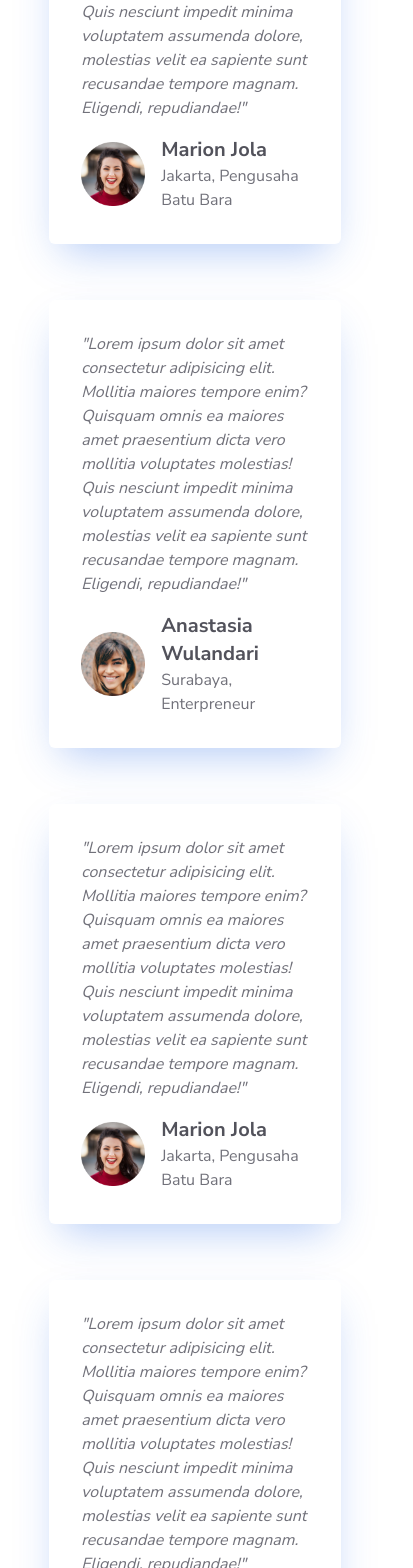
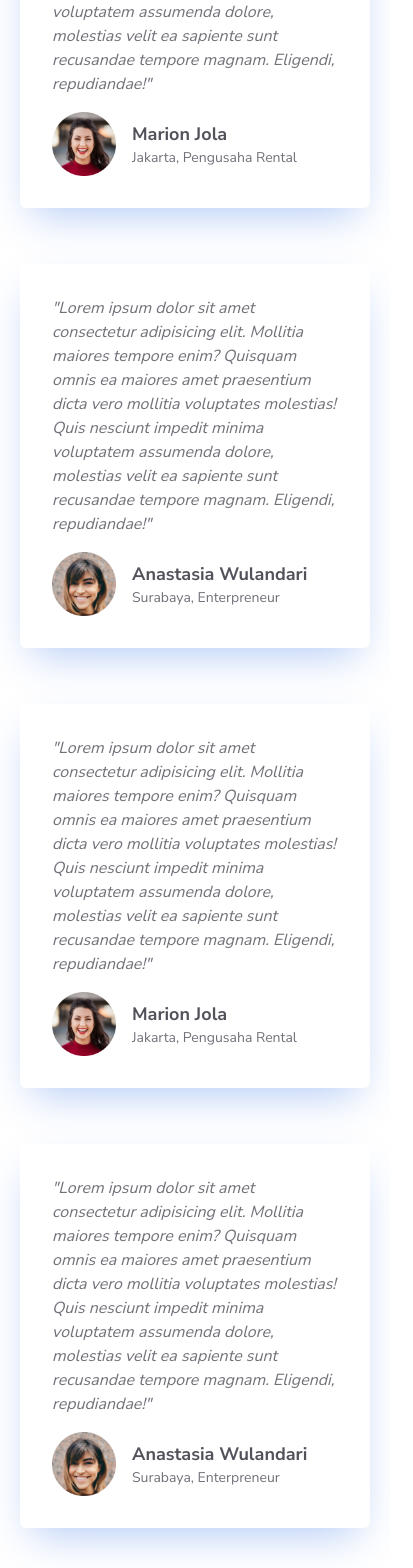
Before and after one commit to rezakurniawan17/kreditku, a Vue app: page / in a window 390 px wide. Shown: the part 3840-5408 px from the top of the page, 413 px wide, since content can reach past the window. Built offline with nearby package versions, Linux system fonts and the light colour scheme; what tailwindcss-debug-screens would draw is missing.

Commit message:
footer fixing

```diff
--- a/src/components/FooterApp.vue
+++ b/src/components/FooterApp.vue
@@ -4,7 +4,7 @@
       <div class="text-center">
         <!-- Titile -->
         <h3 class="mb-4 text-4xl font-extrabold text-white">Kreditku</h3>
-        <div class="mb-4 space-x-6 text-lg text-white md:space-x-10">
+        <div class="mb-4 space-x-4 text-base text-white md:text-lg md:space-x-10">
           <a href="#" class="hover:text-gray-200">Beranda</a>
           <a href="#" class="hover:text-gray-200">Produk</a>
           <a href="#" class="hover:text-gray-200">Layanan</a>
--- a/src/components/ReviewApp.vue
+++ b/src/components/ReviewApp.vue
@@ -9,14 +9,14 @@
         <img class="absolute top-0 right-[-50px] z-[-99]" src="../assets/img/quote-mark.svg" alt="">
       </div>
       <!-- Review -->
-      <div class="grid w-10/12 grid-cols-1 mx-auto gap-14 lg:gap-10 lg:grid-cols-2">
-        <div class="px-8 py-8 rounded-md w-12/12 lg:w-full shadow-primary">
+      <div class="grid w-full grid-cols-1 mx-auto lg:w-10/12 gap-14 lg:gap-10 lg:grid-cols-2">
+        <div class="w-full px-8 py-8 rounded-md shadow-primary">
           <p class="italic text-captions">"Lorem ipsum dolor sit amet consectetur adipisicing elit. Mollitia maiores tempore enim? Quisquam omnis ea maiores amet praesentium dicta vero mollitia voluptates molestias! Quis nesciunt impedit minima voluptatem assumenda dolore, molestias velit ea sapiente sunt recusandae tempore magnam. Eligendi, repudiandae!"</p>
           <div class="flex items-center mt-4">
             <img class="w-16" src="../assets/img/review1.png" alt="Review Image 1">
             <div class="ml-4">
-              <p class="text-xl font-bold text-title">Marion Jola</p>
-              <p class="text-captions">Jakarta, Pengusaha Batu Bara</p>
+              <p class="text-lg font-bold lg:text-xl text-title">Marion Jola</p>
+              <p class="text-sm text-captions lg:text-base">Jakarta, Pengusaha Rental</p>
             </div>
           </div>
         </div>
@@ -25,8 +25,8 @@
           <div class="flex items-center mt-4">
             <img class="w-16" src="../assets/img/review2.png" alt="Review Image 1">
             <div class="ml-4">
-              <p class="text-xl font-bold text-title">Anastasia Wulandari</p>
-              <p class="text-captions">Surabaya, Enterpreneur</p>
+              <p class="text-lg font-bold lg:text-xl text-title">Anastasia Wulandari</p>
+              <p class="text-sm text-captions lg:text-base">Surabaya, Enterpreneur</p>
             </div>
           </div>
         </div>
@@ -35,8 +35,8 @@
           <div class="flex items-center mt-4">
             <img class="w-16" src="../assets/img/review1.png" alt="Review Image 1">
             <div class="ml-4">
-              <p class="text-xl font-bold text-title">Marion Jola</p>
-              <p class="text-captions">Jakarta, Pengusaha Batu Bara</p>
+              <p class="text-lg font-bold lg:text-xl text-title">Marion Jola</p>
+              <p class="text-sm text-captions lg:text-base">Jakarta, Pengusaha Rental</p>
             </div>
           </div>
         </div>
@@ -45,8 +45,8 @@
           <div class="flex items-center mt-4">
             <img class="w-16" src="../assets/img/review2.png" alt="Review Image 1">
             <div class="ml-4">
-              <p class="text-xl font-bold text-title">Anastasia Wulandari</p>
-              <p class="text-captions">Surabaya, Enterpreneur</p>
+              <p class="text-lg font-bold lg:text-xl text-title">Anastasia Wulandari</p>
+              <p class="text-sm text-captions lg:text-base">Surabaya, Enterpreneur</p>
             </div>
           </div>
         </div>
```
